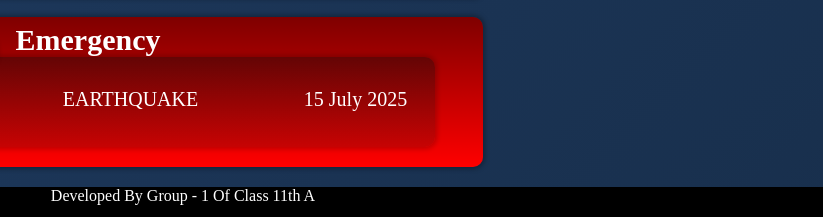
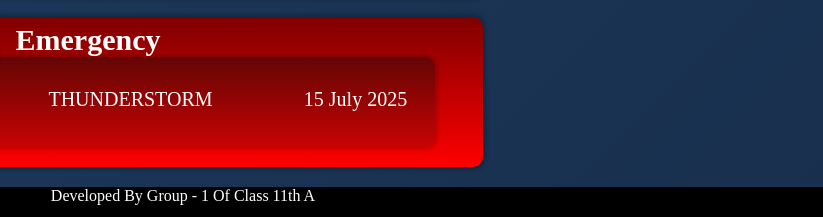
Before and after one commit to BestSgCodes/BestSgCodes.github.io, a plain HTML site: page index.html in a window 1280 px wide. Shown: the part 802-1019 px from the top of the page, 457-1280 px from the left. Drawn offline with Linux system fonts and the light colour scheme; no server answers.

Commit message:
index.html

```diff
--- a/index.html
+++ b/index.html
@@ -117,7 +117,7 @@
                     </div>
                 </div>
                 <div class="current-emergency-list">
-                    <p class="emergency-list"> EARTHQUAKE </p>
+                    <p class="emergency-list"> THUNDERSTORM </p>
                 </div>
                 <div class="current-emergency-timings">
                     <p class="current-emergency-text">15 July 2025</p>
```
